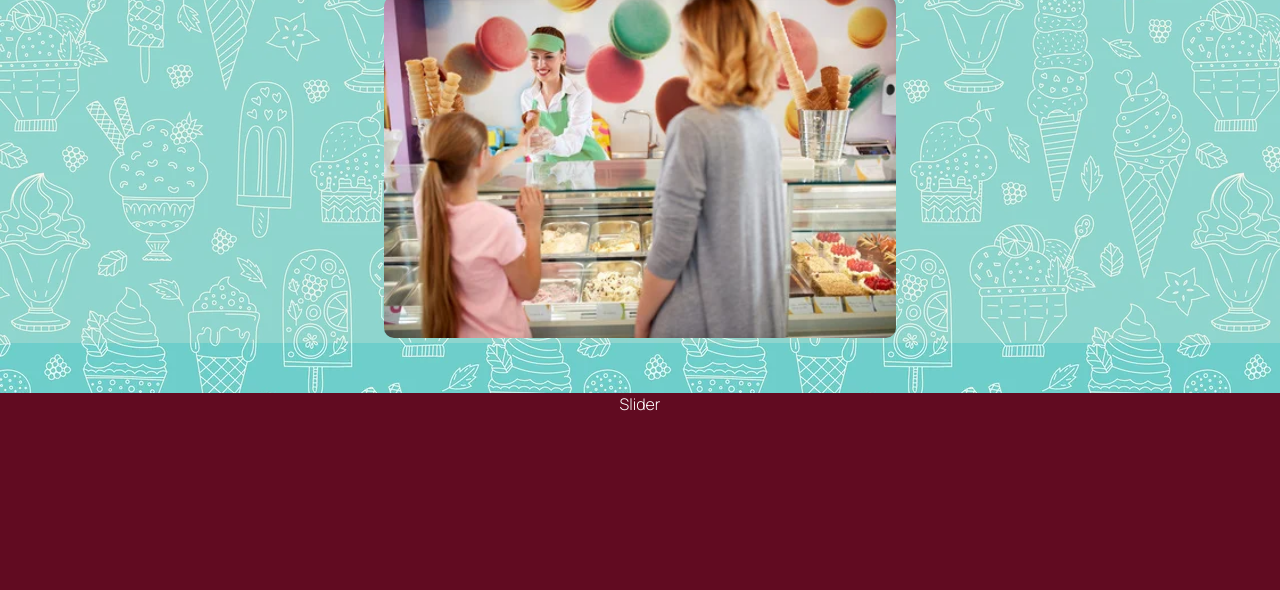
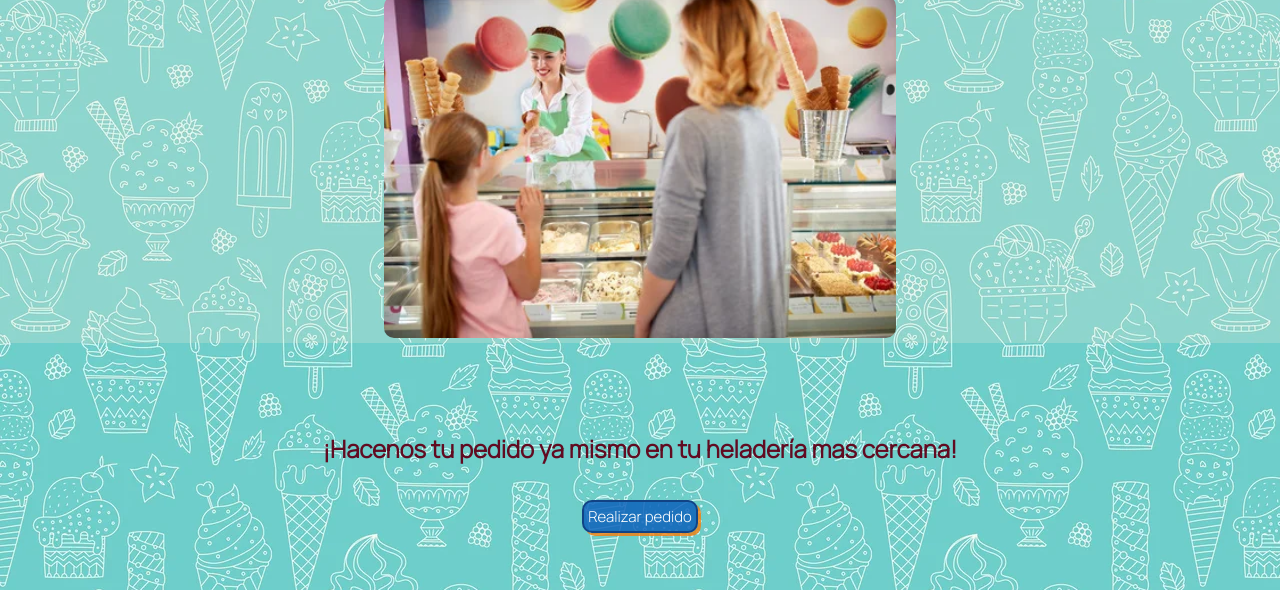
Before and after one commit to EliasMonoff/2Corazones-Monoff, a website: page index.html in a window 1280 px wide. Shown: the part 1173-1763 px from the top of the page. Drawn offline with Linux system fonts and the light colour scheme; a web font is replaced by a local one.

Commit message:
se agrega sección realizar pedido en index.html

```diff
--- a/index.html
+++ b/index.html
@@ -82,8 +82,11 @@
                     </div>
                 </article>
             </section>
-            <section class="grid__container-slider">
-                <div>Slider</div>
+            <section class="grid__container-order order">
+                <h3 class="order__title">¡Hacenos tu pedido ya mismo en tu heladería mas cercana!</h3>
+                <button class="order__btn">
+                    <a href="./pages/contactanos.html">Realizar pedido</a>
+                </button>
             </section>
         </main>
         <footer class="grid__container-footer">
--- a/scss/components/_global.scss
+++ b/scss/components/_global.scss
@@ -10,6 +10,9 @@ body{
 }
 ul{
     list-style-type: none;
+}
+a{
+    text-decoration: none;
 }
 .botones{
     margin: 20px;
--- a/scss/components/_mediasqueries.scss
+++ b/scss/components/_mediasqueries.scss
@@ -111,6 +111,9 @@
     .galery__column-item h3{
         font-size: 1em;
     }
+    .order__title{
+        font-size: 1em;
+    }
     .foot__info{
         padding-top: 0;
     }
--- a/scss/pages/_index.scss
+++ b/scss/pages/_index.scss
@@ -14,6 +14,7 @@ h1{
     "header"
     "galery"
     "article"
+    "order"
     "footer";
 
     &-galery{
@@ -22,11 +23,8 @@ h1{
     &-article{
         grid-area: article;
     }
-    &-slider{
-        grid-area: slider;
-        background-color: $primary;
-        color: $secondary;
-        text-align: center;
+    &-order{
+        grid-area: order;
         height: 200px;
     }
     &-footer{
@@ -93,7 +91,29 @@ h1{
         font-size: 1.5em;
     }
 }
+.order{
+    display: flex;
+    flex-direction: column;
+    justify-content: center;
+    align-items: center;
 
+    &__title{
+        color: $primary;
+        text-align: center;
+        font-size: 1.5em;
+        margin-bottom: 15px;
+    }
+    &__btn{
+        @extend .botones;
+
+        a{
+            color: $secondary;
+        }
+        &:hover{
+            background-color: rgba(0, 170, 255, 0.818);
+        }
+    }
+}
 .item-1{
     background-image: url('/asset/images/inicio1.jfif');
 }
```
Also changed, not shown: css/style.css.
